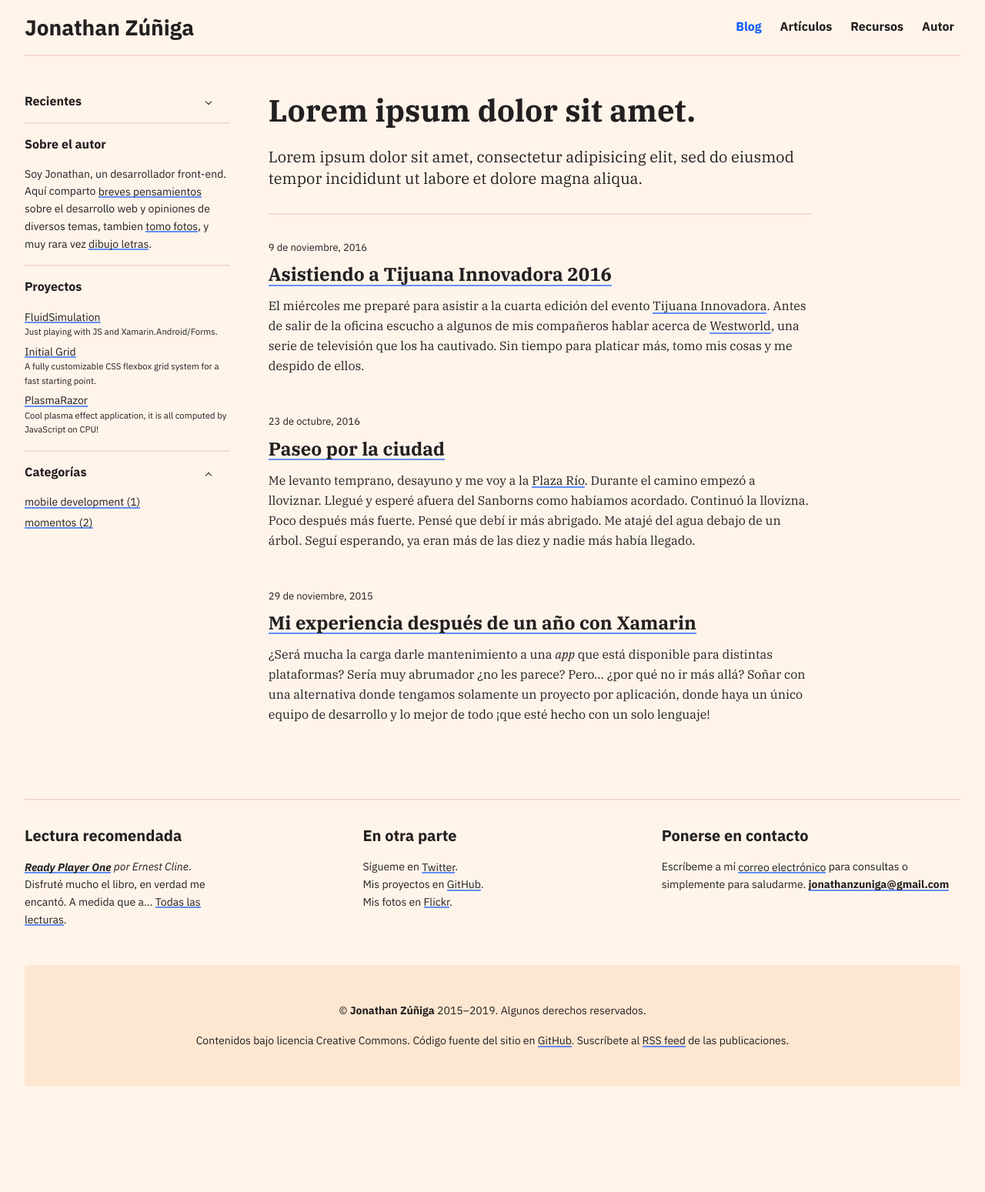
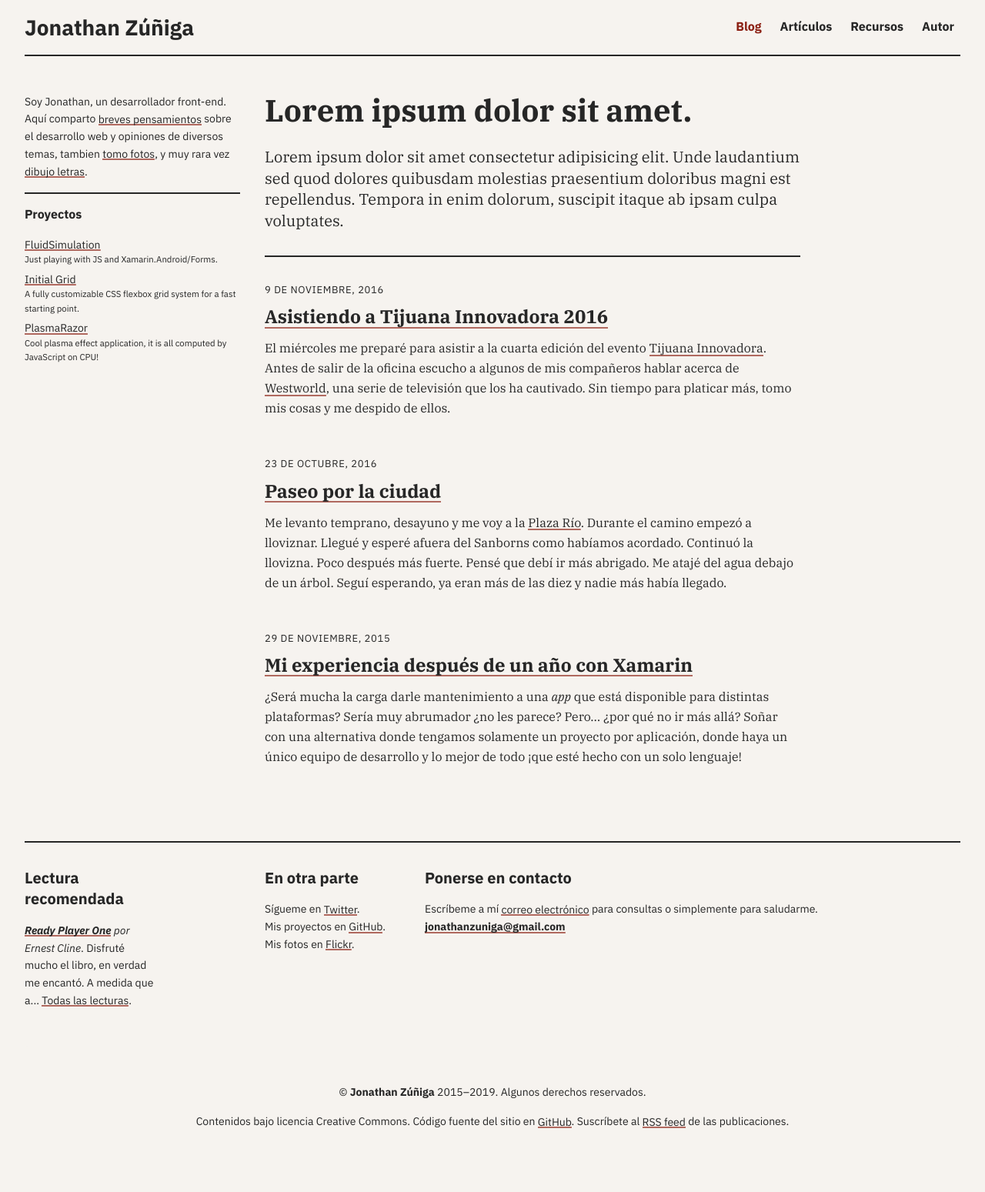
Before and after one commit to jonathanzuniga/jonathanzuniga.github.io, a Jekyll site: the page built from index.html, in a window 1280 px wide. Shown: the whole page at 77% size. Built offline with Jekyll 4.4.1, drawn with Linux system fonts in a browser that asks for light colours; the list of posts is cut into pages by our own code; before the commit the page ends 1444 px from its top, so only the background shows below that.

Commit message:
Cambiar el grid.

```diff
--- a/_includes/sidebar.html
+++ b/_includes/sidebar.html
@@ -1,3 +1,35 @@
+{% assign author = site.authors['jonathan'] %}
+
+<aside class="aside">
+    <!-- <img class="avatar" src="{{ author.avatar }}" alt="{{ author.first_name }} {{ author.last_name }}"> -->
+
+    <p class="aside__about">
+        Soy Jonathan, un desarrollador front-end. Aquí comparto <a href="">breves pensamientos</a> sobre el desarrollo web y opiniones de diversos temas, tambien <a href="">tomo fotos</a>, y muy rara vez <a href="">dibujo letras</a>.
+    </p>
+
+    <hr>
+
+    <h3 class="h6">Proyectos</h3>
+
+    <ul class="list">
+        {% assign selected_projects = site.data.selected_projects | sort: 'title' %}
+        {% for sp in selected_projects | limit: 3 %}
+          <li>
+                <a href="{{ sp.url }}" target="_blank">
+                  {{ sp.title }}
+                </a>
+                {% if sp.description %}
+                    <small>{{ sp.description }}</small>
+                {% endif %}
+          </li>
+        {% endfor %}
+    </ul>
+</aside>
+
+
+
+
+{% comment %}
 {% assign author = site.authors['jonathan'] %}
 
 <aside class="aside">
@@ -68,7 +100,7 @@
         </div>
     </div>
 </aside>
-
+{% endcomment %}
 
 
 
--- a/_layouts/default.html
+++ b/_layouts/default.html
@@ -32,8 +32,10 @@
         <div class="intro-content">
             {% if page.url == '/' %}
             <p class="h5">
-                Lorem ipsum dolor sit amet, consectetur adipisicing elit, sed do
-                eiusmod tempor incididunt ut labore et dolore magna aliqua.
+                Lorem ipsum dolor sit amet consectetur adipisicing elit. Unde
+                laudantium sed quod dolores quibusdam molestias praesentium
+                doloribus magni est repellendus. Tempora in enim dolorum,
+                suscipit itaque ab ipsam culpa voluptates.
             </p>
             {% elsif page.layout == 'category' %}
             <p class="h5">
```
Also changed, not shown: css/patterns.min.css.
